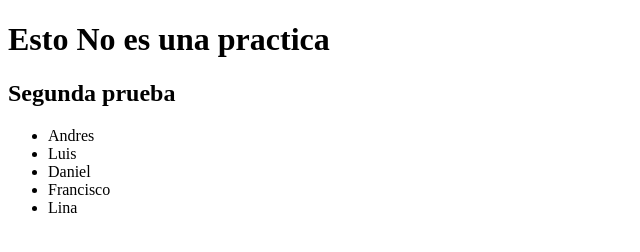
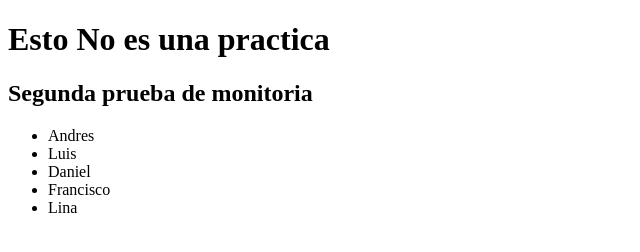
Before and after one commit to monitoriasMinTic2022/ejercicioGit, a plain HTML site: page index.html in a window 1280 px wide. Shown: the whole page, without its empty margins (0-640 px from the left). Drawn offline with Linux system fonts and the light colour scheme.

Commit message:
prueba final

```diff
--- a/index.html
+++ b/index.html
@@ -12,7 +12,7 @@
         Esto No es una practica
     </h1>
     <h2>
-        Segunda prueba
+        Segunda prueba de monitoria
     </h2>
     <ul>
         <li>Andres</li>
```
